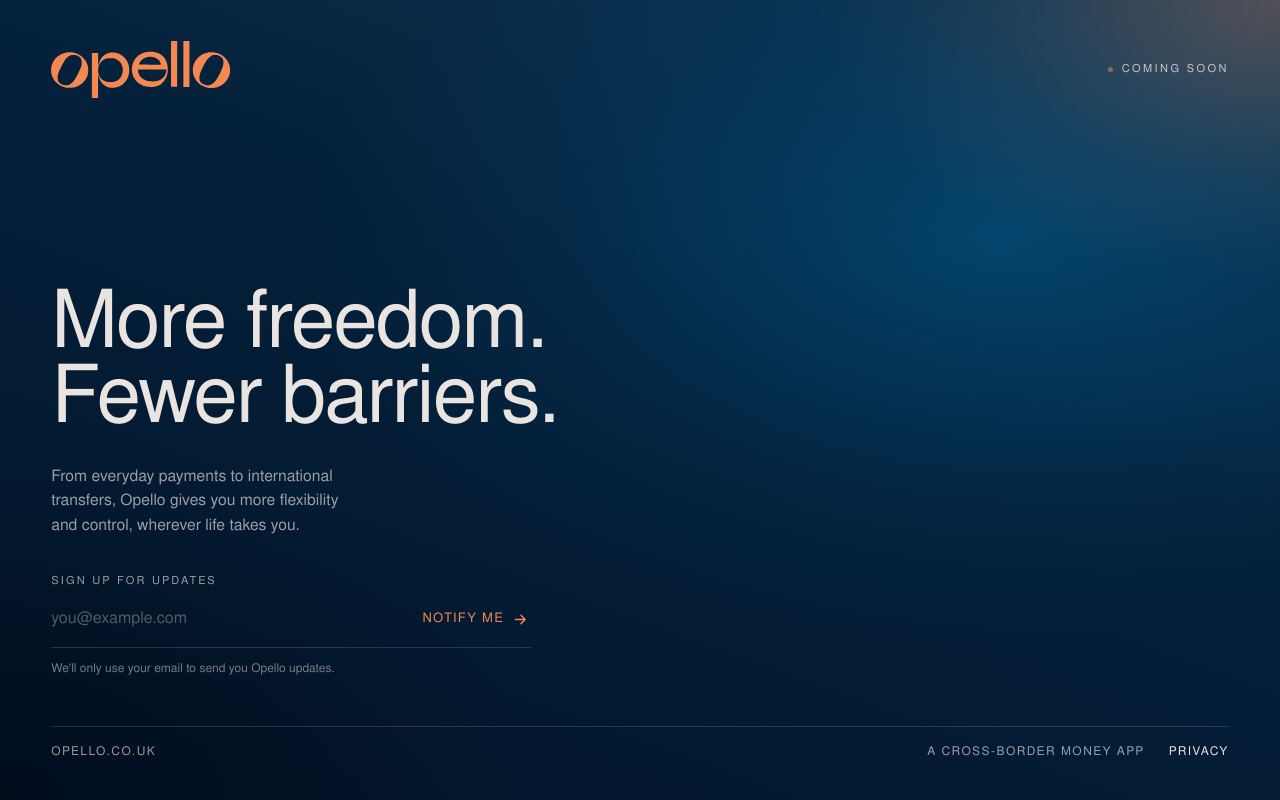
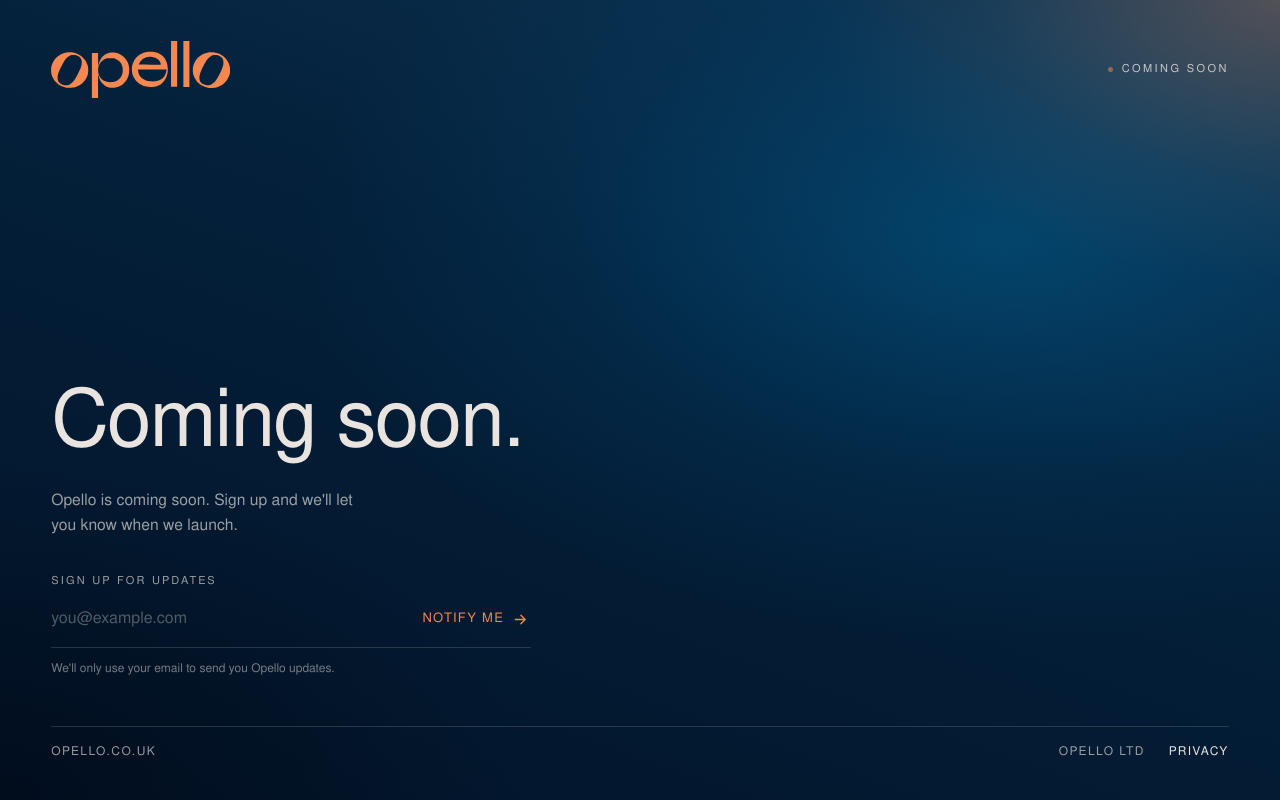
Before and after one commit to opello-uk/website, a SvelteKit app: page / in a window 1280 px wide. Built offline with nearby package versions, Linux system fonts and the light colour scheme.

Commit message:
Remove promotional wording from the live coming-soon page; neutral copy only
🪂 Generated with [Skydive](https://skydive.com)

```diff
--- a/src/routes/+page.svelte
+++ b/src/routes/+page.svelte
@@ -4,9 +4,9 @@
 	import SignupForm from '#lib/components/SignupForm.svelte';
 	import { resolve } from '$app/paths';
 
-	const title = 'Opello — More freedom. Fewer barriers.';
+	const title = 'Opello — Coming soon';
 	const description =
-		'Opello is a cross-border money app for lives that span countries. From everyday payments to international transfers, more flexibility and control wherever life takes you. Coming soon.';
+		'Opello is coming soon. Sign up to hear when we launch.';
 	const url = 'https://opello.co.uk/';
 
 	const jsonLd = JSON.stringify({
@@ -15,9 +15,7 @@
 		name: 'Opello',
 		url,
 		logo: 'https://opello.co.uk/assets/opello-wordmark.svg',
-		slogan: 'Your own money, unlocked.',
-		description:
-			'A cross-border money app for people whose lives span countries. Financial freedom should have no borders.'
+		description: 'Opello is coming soon.'
 	});
 </script>
 
@@ -31,7 +29,7 @@
 	<meta property="og:type" content="website" />
 	<meta property="og:site_name" content="Opello" />
 	<meta property="og:title" content={title} />
-	<meta property="og:description" content="Financial freedom should have no borders. Opello is coming soon." />
+	<meta property="og:description" content="Opello is coming soon." />
 	<meta property="og:url" content={url} />
 	<meta property="og:image" content="https://opello.co.uk/assets/og.png" />
 	<meta property="og:image:width" content="1200" />
@@ -51,10 +49,9 @@
 	</header>
 
 	<div class="hero">
-		<h1>More freedom.<br />Fewer barriers.</h1>
+		<h1>Coming soon.</h1>
 		<p class="lede">
-			From everyday payments to international transfers, Opello gives you more flexibility and
-			control, wherever life takes you.
+			Opello is coming soon. Sign up and we'll let you know when we launch.
 		</p>
 		<SignupForm />
 	</div>
@@ -62,7 +59,7 @@
 	<footer>
 		<span>opello.co.uk</span>
 		<span class="foot-right">
-			<span>A cross-border money app</span>
+			<span>Opello Ltd</span>
 			<a href={resolve('/privacy')}>Privacy</a>
 		</span>
 	</footer>
```
Also changed, not shown: static/assets/og.png, static/llms.txt.
